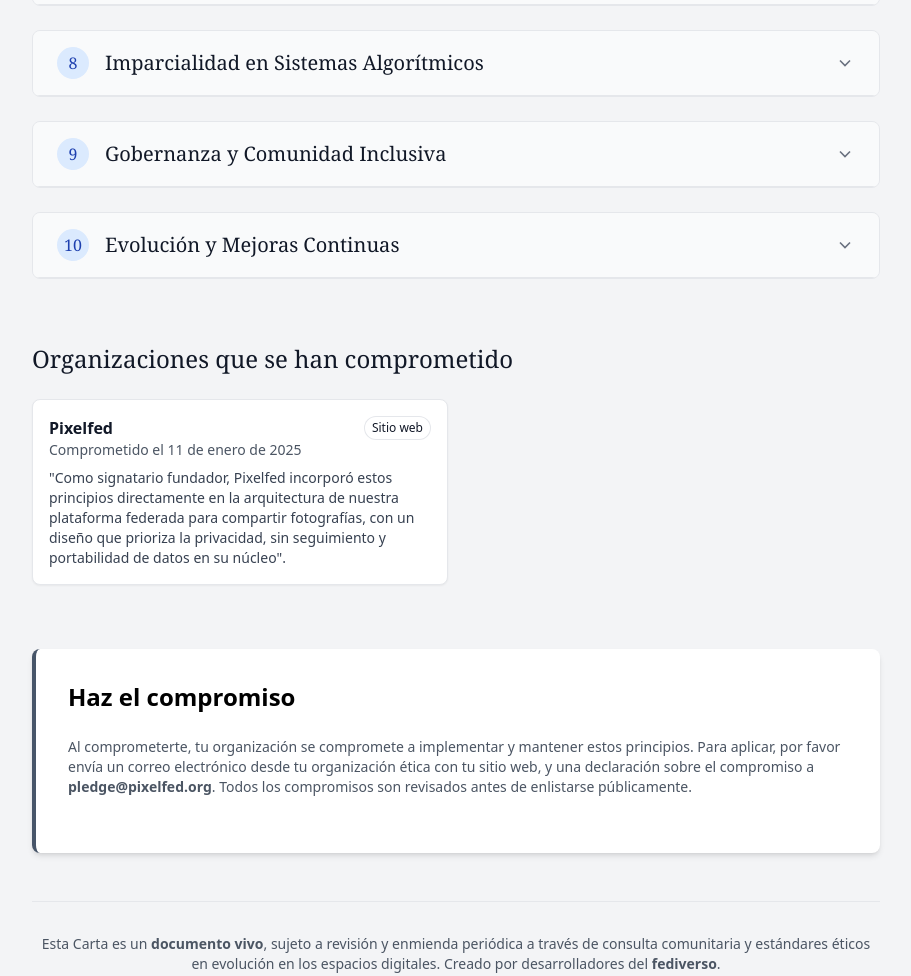
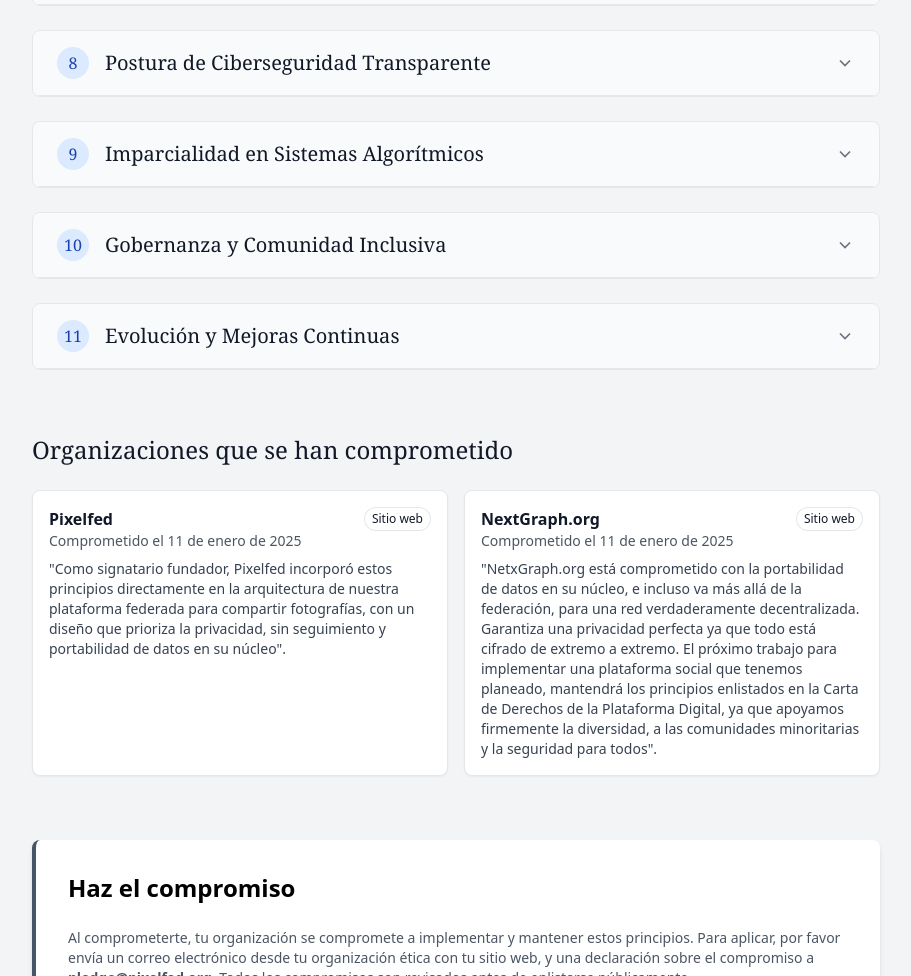
Before and after one commit to RespectfulPlatforms/website, a plain HTML site: page lang/es/index.html in a window 1280 px wide. Shown: the part 1150-2126 px from the top of the page, without its empty margins (184-1095 px from the left). Drawn offline with nearby package versions, Linux system fonts and the light colour scheme.

Commit message:
Update in the Spanish version and little fixes

```diff
--- a/lang/es/index.html
+++ b/lang/es/index.html
@@ -81,9 +81,22 @@
                         "Como signatario fundador, Pixelfed incorporó estos principios directamente en la arquitectura de nuestra plataforma federada para compartir fotografías, con un diseño que prioriza la privacidad, sin seguimiento y portabilidad de datos en su núcleo".
                     </p>
                 </div>
+            <div class="bg-white dark:bg-slate-900 rounded-lg p-4 shadow-sm border border-gray-200 dark:border-slate-800">
+                    <div class="flex items-start justify-between">
+                        <div>
+                            <h3 class="font-semibold text-gray-900 dark:text-slate-200">NextGraph.org</h3>
+                            <p class="text-sm text-gray-600">Comprometido el 11 de enero de 2025</p>
+                        </div>
+                           <a class="inline-flex items-center gap-x-1.5 rounded-full px-2 py-1 text-xs font-medium text-gray-900 dark:text-slate-200 dark:hover:text-slate-400 dark:hover:ring-slate-800 ring-1 ring-inset ring-gray-200 dark:ring-slate-600" href="https://nextgraph.org/" target="_blank">
+                            Sitio web
+                          </a>
+                    </div>
+                    <p class="text-gray-700 dark:text-slate-500 text-sm mt-2">
+                        "NetxGraph.org está comprometido con la portabilidad de datos en su núcleo, e incluso va más allá de la federación, para una red verdaderamente decentralizada. Garantiza una privacidad perfecta ya que todo está cifrado de extremo a extremo. El próximo trabajo para implementar una plataforma social que tenemos planeado, mantendrá los principios enlistados en la Carta de Derechos de la Plataforma Digital, ya que apoyamos firmemente la diversidad, a las comunidades minoritarias y la seguridad para todos".
+                    </p>
+                </div>
             </div>
         </section>
-
         <section id="pledge-form" class="bg-white dark:bg-slate-900 rounded-lg shadow-md p-8 border-l-4 border-slate-600">
             <h2 class="text-2xl font-bold mb-6 dark:text-slate-50">Haz el compromiso</h2>
             <p class="text-sm text-gray-600 dark:text-slate-300 mb-6">
@@ -107,11 +120,11 @@
               principles: [
                   {
                       title: "Minimización de los Datos",
-                      description: "Sólo se recolectan los datos necesarios para el funcionamiento del núcleo. Las plataformas deben justificar la necesidad de cada dato recopilado."
+                      description: "Sólo se recolectarán los datos necesarios para el funcionamiento del núcleo. Las plataformas deben justificar la necesidad de cada dato recopilado."
                   },
                   {
                       title: "Consentimiento Explícito",
-                      description: "Los usuarios deben dar su consentimiento informado antes de que se recopile, almacene o comparta algún dato personal a un tercero. El consentimiento debe ser dado libremente, específico y revocable."
+                      description: "Los usuarios deberán dar su consentimiento informado antes de que se recopile, almacene o comparta algún dato personal a un tercero. El consentimiento debe ser dado libremente, específico y revocable."
                   },
                   {
                       title: "Privacidad por Diseño",
@@ -222,6 +235,23 @@
               ]
           },
           {
+              title: "Postura de Ciberseguridad Transparente",
+              principles: [
+                  {
+                      title: "Transparencia en la Postura de Ciberseguridad",
+                      description: "Publicación periódica - al menos anual - de prácticas de seguridad y salvaguardias implementadas, lo que permitirá a los usuarios hacer desiciones informadas sobre sobre la confiabilidad de la plataforma."
+                  },
+                  {
+                      title: "Divulgación de Incidentes",
+                      description: "Los incidentes que afecten los datos de los usuarios o la integridad de la plataforma deben ser divulgados prontamente a todos los usuarios impactados con una evaluación de impacto clara."
+                  },
+                  {
+                      title: "Autopsias Públicas",
+                      description: "Los informes detallados de análisis posteriores al incidente serán publicados por todos los incidentes de seguridad y la inactividad no planificada, explicando las causas fundamentales, los pasos de remediación y las medidas preventivas impementadas para prevenir sucesos futuros."
+                  }
+              ]
+          },
+          {
               title: "Imparcialidad en Sistemas Algorítmicos",
               principles: [
                   {
@@ -233,7 +263,7 @@
                       description: "Los usuarios podrán seleccionar una cronología u otra vista simplificada si no desean participar en recomendaciones algorítmicas."
                   },
                   {
-                      title: "Mitigación de sesgos",
+                      title: "Mitigación de Sesgos",
                       description: "Las auditorías periódicas garantizarán que el algorítmo no suprima ni amplifique desproporcionadamente el contenido basándose en características protegidas."
                   }
               ]
```
